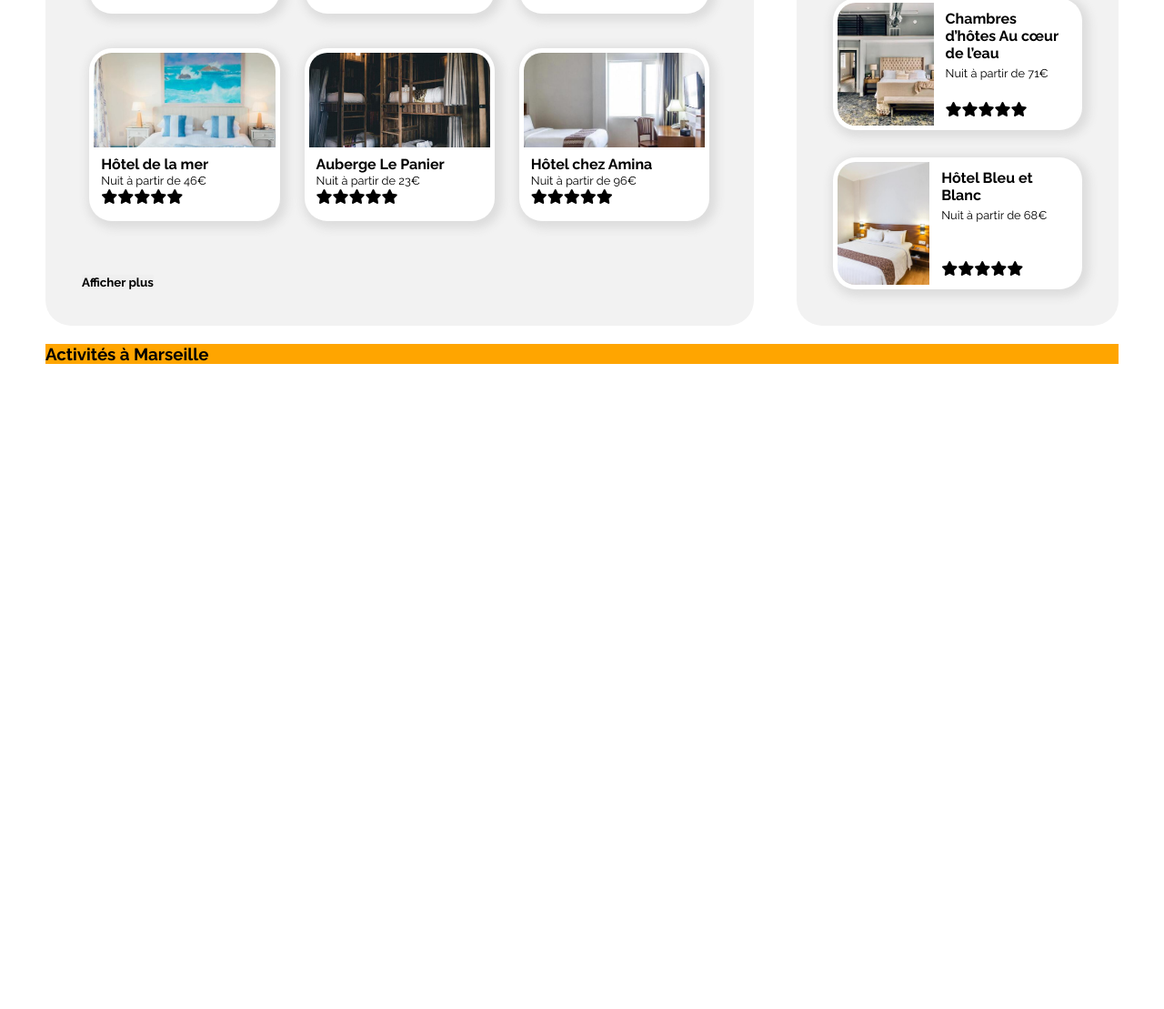
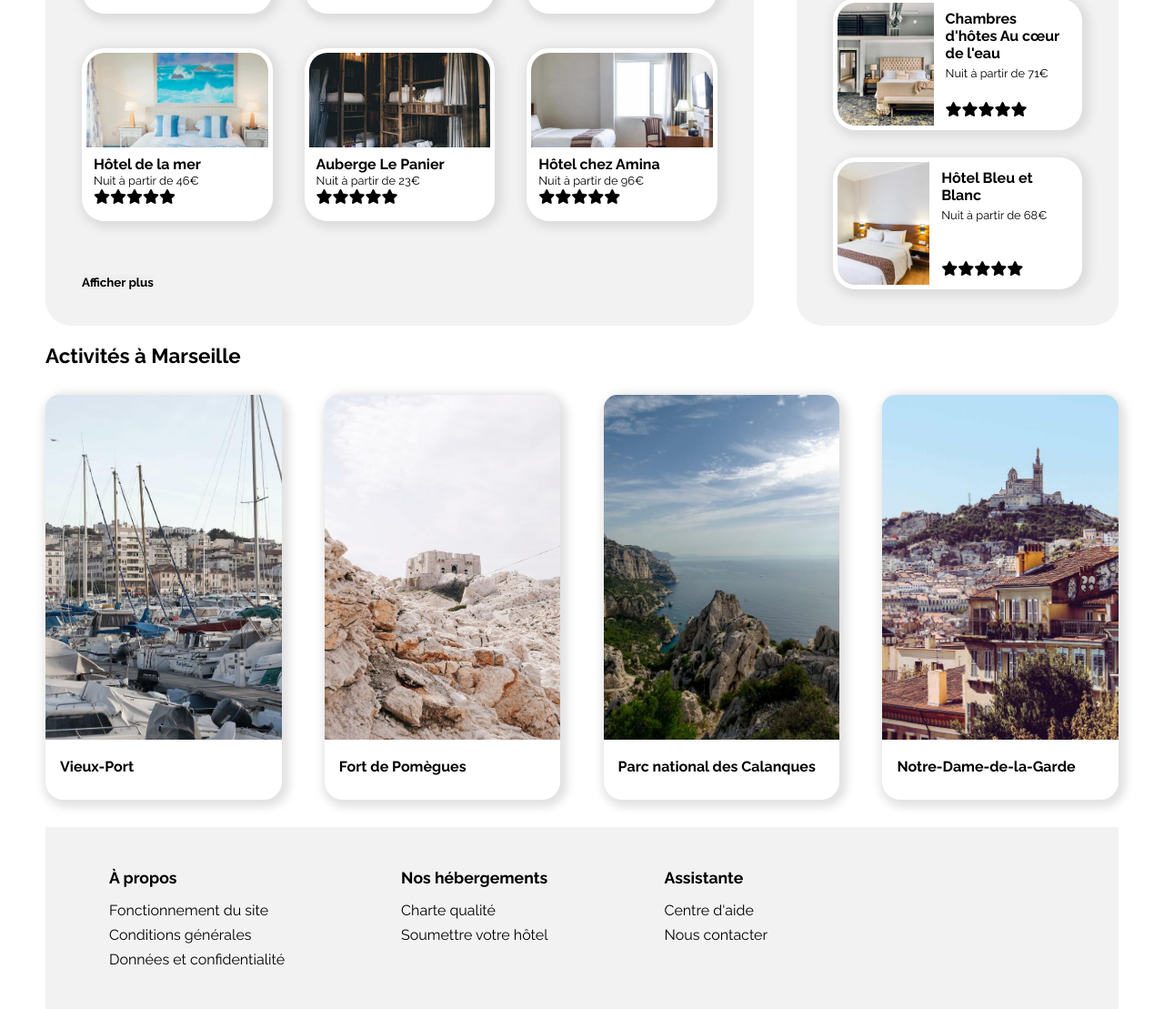
Before and after one commit to leolegrand/Booki, a plain HTML site: page index.html in a window 1280 px wide. Shown: the part 692-1801 px from the top of the page at 91% size. Before the commit the page ends 1092 px from the top, so only its background shows below. Drawn offline with Linux system fonts and the light colour scheme.

Commit message:
addition of the activities section and footer
-still need refactoring

```diff
--- a/css/styles.css
+++ b/css/styles.css
@@ -325,9 +325,8 @@ input:focus::placeholder {
   background-color: var(--background-color);
 }
 
-.activities {
-  background-color: orange;
-  width: 100%;
+.activities h3 {
+  font-size: 1.4rem;
 }
 
 .popular__header {
@@ -362,7 +361,7 @@ input:focus::placeholder {
   width: 100%;
 
   display: flex;
-  justify-content: space-around;
+  justify-content: space-between;
   flex-wrap: wrap;
 
   gap: 10px;
@@ -389,12 +388,11 @@ input:focus::placeholder {
 .card {
   display: flex;
   background-color: white;
-
+  box-shadow: 3px 3px 10px 5px #d1d1d1a1;
   border-radius: 25px;
-  box-shadow: 3px 3px 10px 5px #d1d1d1a1;
 }
 
-.card:hover img {
+main a:hover img {
   opacity: 0.8;
 }
 
@@ -467,8 +465,65 @@ input:focus::placeholder {
   gap: 5px;
 }
 
+.activities {
+  display: flex;
+  flex-direction: column;
+  gap: 30px;
+}
+.activities-container {
+  display: flex;
+  justify-content: space-between;
+  gap: 1rem;
+  height: 445px;
+}
+
+.activity {
+  border-radius: 20px;
+  width: 22%;
+  background-color: white;
+  box-shadow: 3px 3px 10px 5px #d1d1d1a1;
+}
+
+.activity img {
+  border-radius: 15px 15px 0px 0px;
+  object-fit: cover;
+  height: 85%;
+  width: 100%;
+}
+
+.activity h4 {
+  padding: 1em;
+}
+
+footer {
+  margin-top: 30px;
+  background-color: var(--background-color);
+  padding: 45px 70px;
+}
+
+footer nav {
+  width: 100%;
+  display: flex;
+  gap: 10vw;
+}
+
+footer nav h5 {
+  font-size: 1.1rem;
+
+  margin-bottom: 1rem;
+}
+
+footer nav ul {
+  list-style: none;
+}
+
+footer nav ul li {
+  margin-top: 0.5em;
+  font-size: 1rem;
+}
+
 /* Breakpoint tablet */
-@media screen and (min-width: 768px) and (max-width: 1200px) {
+@media screen and (min-width: 768px) and (max-width: 992px) {
   .main-row {
     flex-direction: column;
   }
@@ -482,16 +537,26 @@ input:focus::placeholder {
   .popular-container {
     flex-wrap: nowrap;
   }
+  .activities-container {
+    height: 265px;
+  }
+  .activity img {
+    height: 75%;
+  }
+  .activity h4 {
+    padding: 0.5em 1em;
+  }
 }
 
-/* Breakpoint mobile */
 @media screen and (max-width: 767px) {
   .lodging {
     background-color: white;
     width: 100%;
     padding: 20px;
   }
-
+  .lodging button {
+    display: none;
+  }
   .lodging-container {
     flex-direction: column;
   }
@@ -508,4 +573,24 @@ input:focus::placeholder {
   .main-row {
     flex-direction: column-reverse;
   }
+  .activities {
+    padding: 20px;
+  }
+  .activities-container {
+    flex-direction: column;
+    height: auto;
+  }
+  .activity {
+    height: 200px;
+    width: 100%;
+  }
+  .activity img {
+    height: 75%;
+  }
+  footer {
+    padding: 45px 30px;
+  }
+  footer nav {
+    flex-direction: column;
+  }
 }
--- a/index.html
+++ b/index.html
@@ -71,7 +71,7 @@
     </section>
     <main class="main">
       <div class="main-row">
-        <div class="lodging" id="lodging">
+        <section class="lodging" id="lodging">
           <h3>Hébergements à Marseille</h3>
           <div class="lodging-container">
             <article class="card card--lodging">
@@ -178,8 +178,8 @@
             </article>
           </div>
           <button class="lodging__show-more">Afficher plus</button>
-        </div>
-        <div class="popular">
+        </section>
+        <aside class="popular">
           <div class="popular__header">
             <h3>Les plus populaires</h3>
             <i class="fa-solid fa-chart-line"></i>
@@ -212,7 +212,7 @@
                 />
                 <div class="card__body card--popular__body">
                   <div class="card--popular__body__description">
-                    <h4>Chambres d’hôtes Au cœur de l’eau</h4>
+                    <h4>Chambres d'hôtes Au cœur de l'eau</h4>
                     <p>Nuit à partir de 71€</p>
                   </div>
                   <div class="stars">
@@ -243,12 +243,76 @@
               </a>
             </article>
           </div>
-        </div>
+        </aside>
       </div>
 
-      <div class="activities" id="#activities">
+      <section class="activities" id="#activities">
         <h3>Activités à Marseille</h3>
-      </div>
+        <div class="activities-container">
+          <article class="activity">
+            <a href="#">
+              <img
+                src="./images/activites/3_medium/reno-laithienne-QUgJhdY5Fyk-unsplash.jpg"
+                alt=""
+              />
+              <h4>Vieux-Port</h4>
+            </a>
+          </article>
+          <article class="activity">
+            <a href="#">
+              <img
+                src="./images/activites/3_medium/paul-hermann-QFTrLdQIRhI-unsplash.jpg"
+                alt=""
+              />
+              <h4>Fort de Pomègues</h4>
+            </a>
+          </article>
+          <article class="activity">
+            <a href="#">
+              <img
+                src="./images/activites/3_medium/kilyan-sockalingum-NR8-cBCN3aI-unsplash.jpg"
+                alt=""
+              />
+              <h4>Parc national des Calanques</h4>
+            </a>
+          </article>
+          <article class="activity">
+            <a href="#">
+              <img
+                src="./images/activites/3_medium/florian-wehde-xW9e8gdotxI-unsplash.jpg"
+                alt=""
+              />
+              <h4>Notre-Dame-de-la-Garde</h4>
+            </a>
+          </article>
+        </div>
+      </section>
     </main>
+    <footer>
+      <nav>
+        <div>
+          <h5>À propos</h5>
+          <ul>
+            <li><a href="">Fonctionnement du site</a></li>
+            <li><a href="">Conditions générales </a></li>
+            <li><a href="">Données et confidentialité</a></li>
+          </ul>
+        </div>
+        <div>
+          <h5>Nos hébergements</h5>
+          <ul>
+            <li><a href="">Charte qualité</a></li>
+            <li><a href="">Soumettre votre hôtel</a></li>
+          </ul>
+        </div>
+        <div>
+          <h5>Assistante</h5>
+          <ul>
+            <li><a href="">Centre d'aide</a></li>
+            <li><a href="">Nous contacter</a></li>
+          </ul>
+        </div>
+      </nav>
+    </footer>
   </body>
 </html>
```
